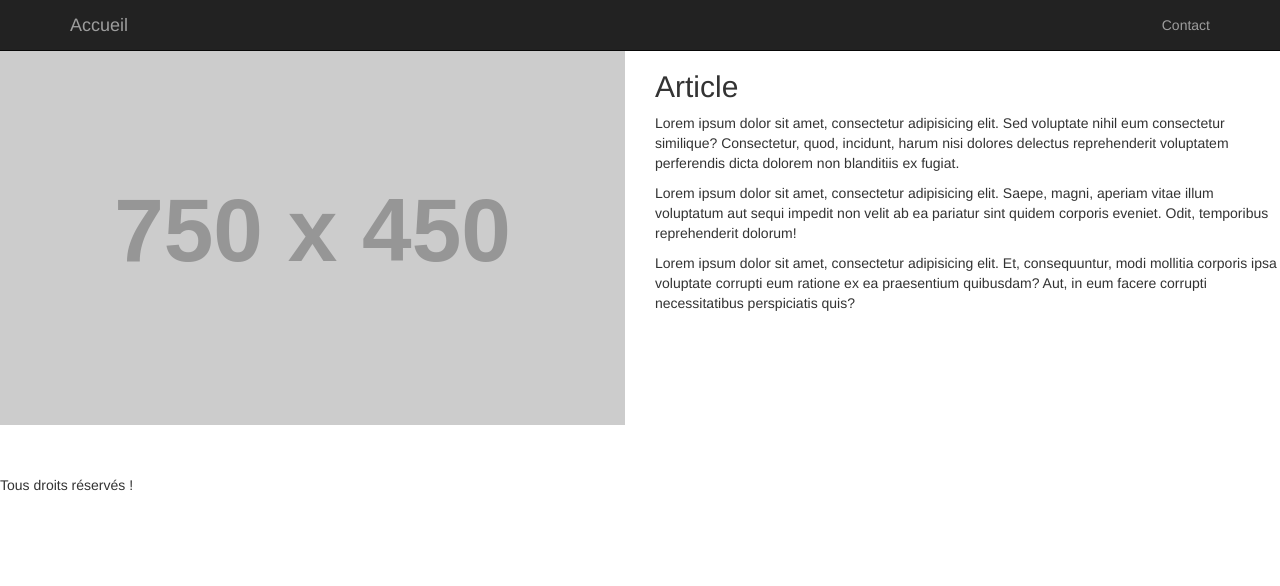
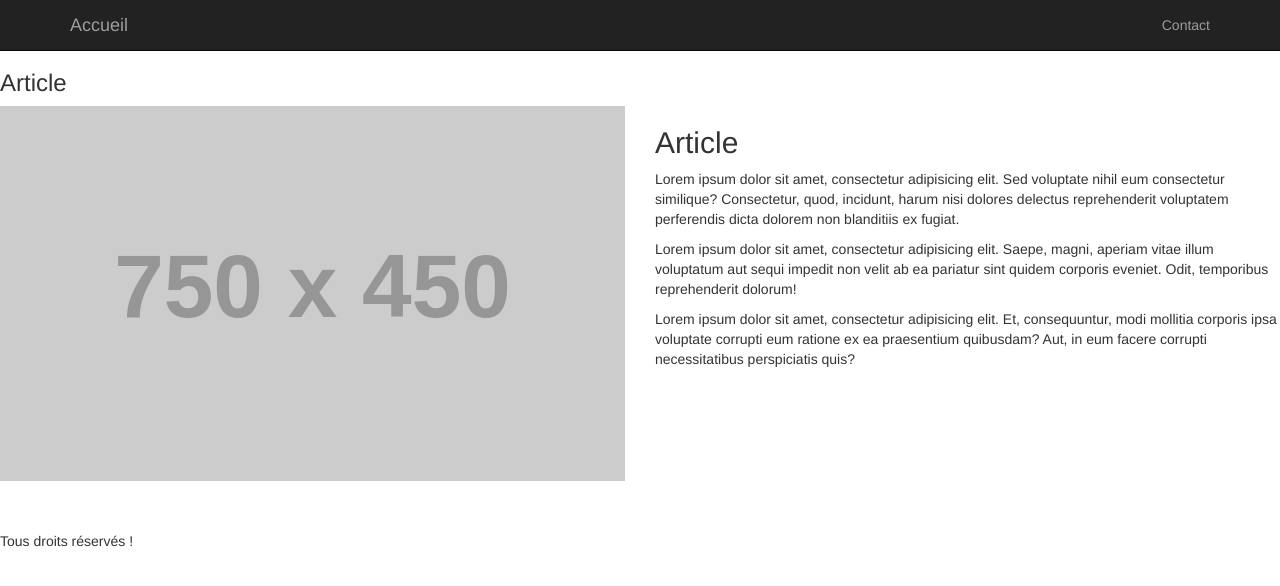
Before and after one commit to LeaBr/LeaBr.github.io, a Jekyll site: the page built from _posts/2015-12-03-article.html, in a window 1280 px wide. Shown: the top 586 px of the page. Built offline with Jekyll 4.4.1, drawn with Linux system fonts in a browser that asks for light colours.

Commit message:
modifié :         _posts/2015-12-03-article.html

```diff
--- a/_posts/2015-12-03-article.html
+++ b/_posts/2015-12-03-article.html
@@ -2,14 +2,14 @@
 layout: default
 ---
 
-
+<h3> Article </h3>
 
 <div class="row">
 	<div class="col-md-6">
 		<img class="img-responsive" src="http://placehold.it/750x450" alt="">
 	</div>
 	<div class="col-md-6">
-		<h2> Article </h2>
+	<h2> Article </h2>
 		<p>Lorem ipsum dolor sit amet, consectetur adipisicing elit. Sed voluptate nihil eum consectetur similique? Consectetur, quod, incidunt, harum nisi dolores delectus reprehenderit voluptatem perferendis dicta dolorem non blanditiis ex fugiat.</p>
 		<p>Lorem ipsum dolor sit amet, consectetur adipisicing elit. Saepe, magni, aperiam vitae illum voluptatum aut sequi impedit non velit ab ea pariatur sint quidem corporis eveniet. Odit, temporibus reprehenderit dolorum!</p>
 		<p>Lorem ipsum dolor sit amet, consectetur adipisicing elit. Et, consequuntur, modi mollitia corporis ipsa voluptate corrupti eum ratione ex ea praesentium quibusdam? Aut, in eum facere corrupti necessitatibus perspiciatis quis?</p>
```
